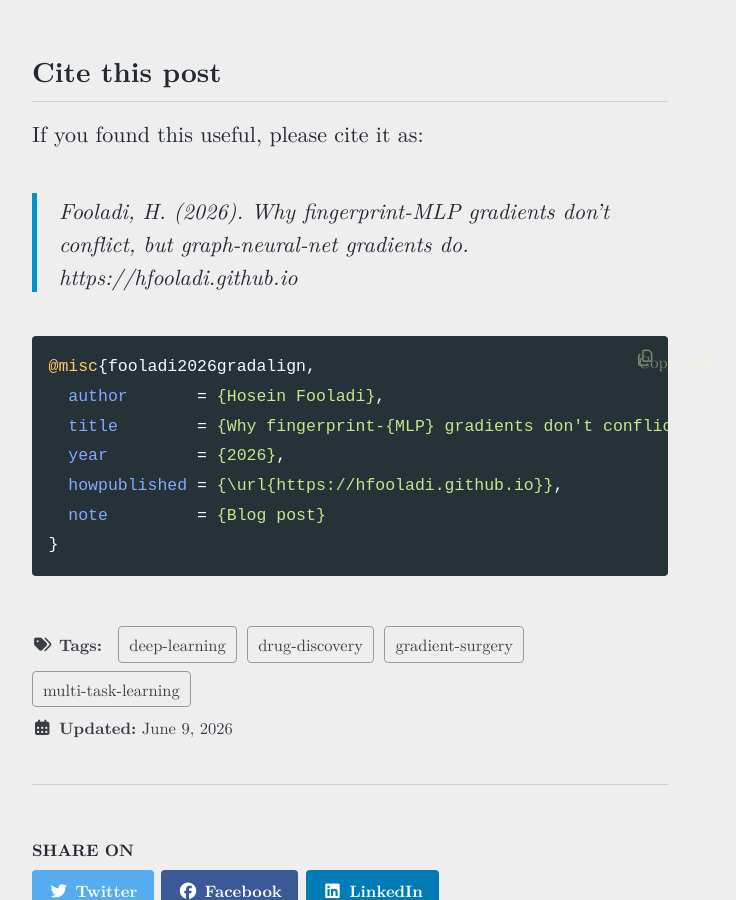
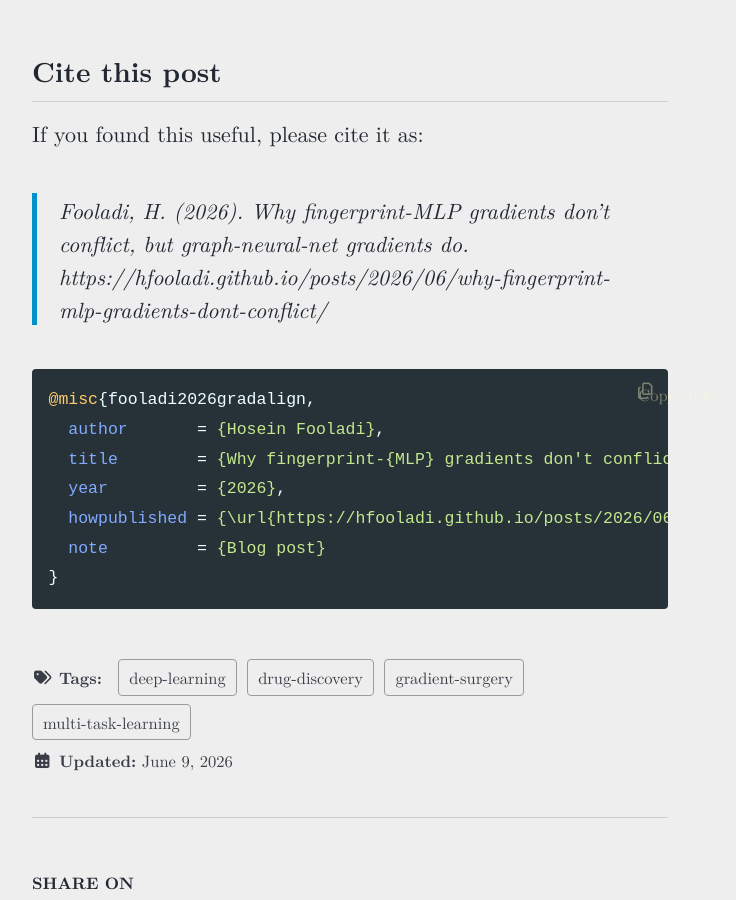
Before and after one commit to HFooladi/HFooladi.github.io, a Jekyll site: the page built from _posts/2026-06-09-why-fingerprint-mlp-gradients-dont-conflict.md, in a window 1280 px wide and 900 px high, scrolled down 18847 px. Shown: the whole window, without its empty margins (290-1026 px from the left). Built offline with Jekyll 4.4.1, drawn with Linux system fonts in a browser that asks for light colours; cached includes are drawn as plain includes; comment, search, counter and statistics services are not loaded; part of the change alters nothing that is shown.

Commit message:
Point blog post citation URL to the post permalink

````diff
--- a/_posts/2026-06-09-why-fingerprint-mlp-gradients-dont-conflict.md
+++ b/_posts/2026-06-09-why-fingerprint-mlp-gradients-dont-conflict.md
@@ -350,14 +350,14 @@ gradient-alignment method has something to work with.
 
 If you found this useful, please cite it as:
 
-> Fooladi, H. (2026). *Why fingerprint-MLP gradients don't conflict, but graph-neural-net gradients do.* https://hfooladi.github.io
+> Fooladi, H. (2026). *Why fingerprint-MLP gradients don't conflict, but graph-neural-net gradients do.* https://hfooladi.github.io/posts/2026/06/why-fingerprint-mlp-gradients-dont-conflict/
 
 ```bibtex
 @misc{fooladi2026gradalign,
   author       = {Hosein Fooladi},
   title        = {Why fingerprint-{MLP} gradients don't conflict, but graph-neural-net gradients do},
   year         = {2026},
-  howpublished = {\url{https://hfooladi.github.io}},
+  howpublished = {\url{https://hfooladi.github.io/posts/2026/06/why-fingerprint-mlp-gradients-dont-conflict/}},
   note         = {Blog post}
 }
 ```
````
